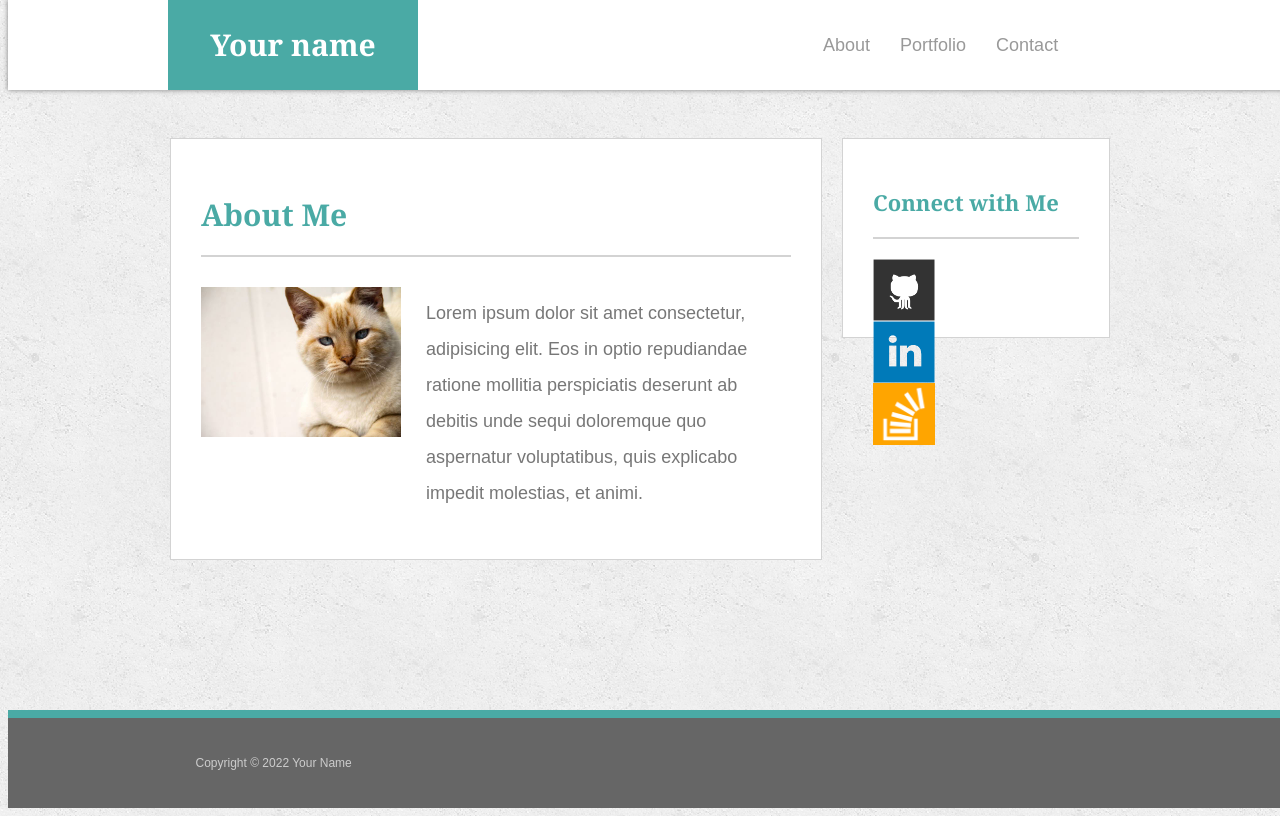
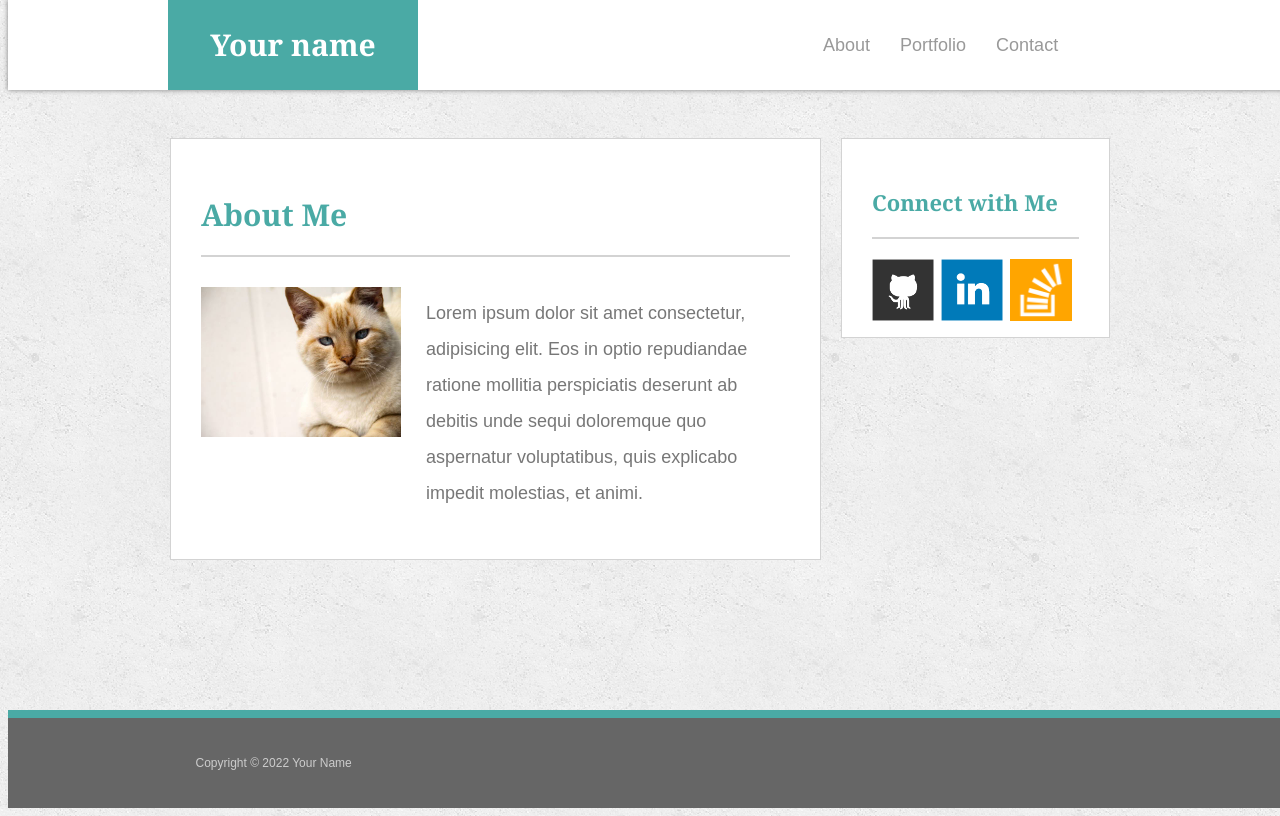
Before and after one commit to i1kin/Layout-v2.0, a plain HTML site: page index.html in a window 1280 px wide. Shown: the top 816 px of the page. Drawn offline with Linux system fonts and the light colour scheme.

Commit message:
Changessss

```diff
--- a/assets/css/index.css
+++ b/assets/css/index.css
@@ -143,7 +143,7 @@ main section {
     font-size: 22px;
 }
 
-.social-icons {
+.links {
     display: flex;
 }
 
```
